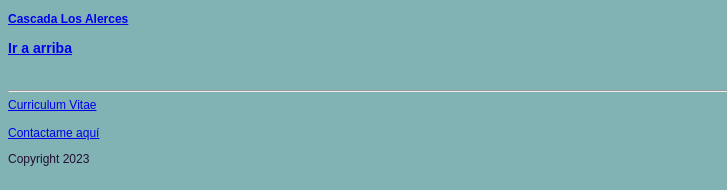
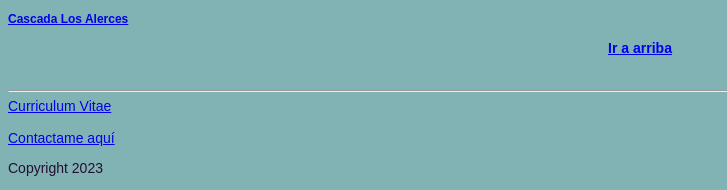
Before and after one commit to 1708pmg/sobre-mi, a plain HTML site: page index.html in a window 1280 px wide. Shown: the part 1295-1485 px from the top of the page, without its empty margins (0-727 px from the left). Drawn offline with Linux system fonts and the light colour scheme.

Commit message:
Mas agregados

```diff
--- a/styles.css
+++ b/styles.css
@@ -27,3 +27,10 @@ p {
     font-style:normal;
     font-family: Calibri, 'Trebuchet MS', sans-serif, 11px;
 }
+.text {
+    text-align:center;
+}
+footer {
+
+    font-size: 14px;
+}
```
